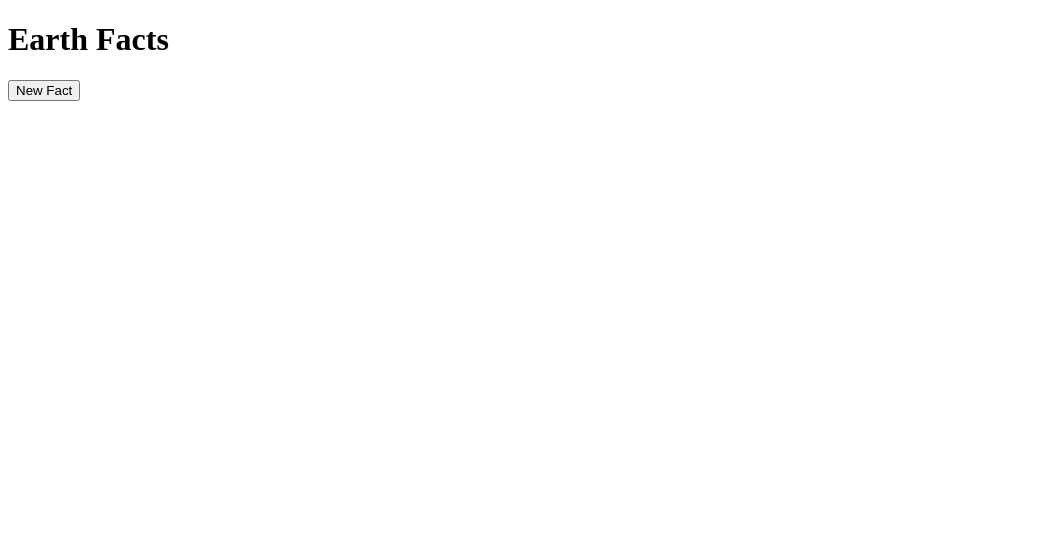
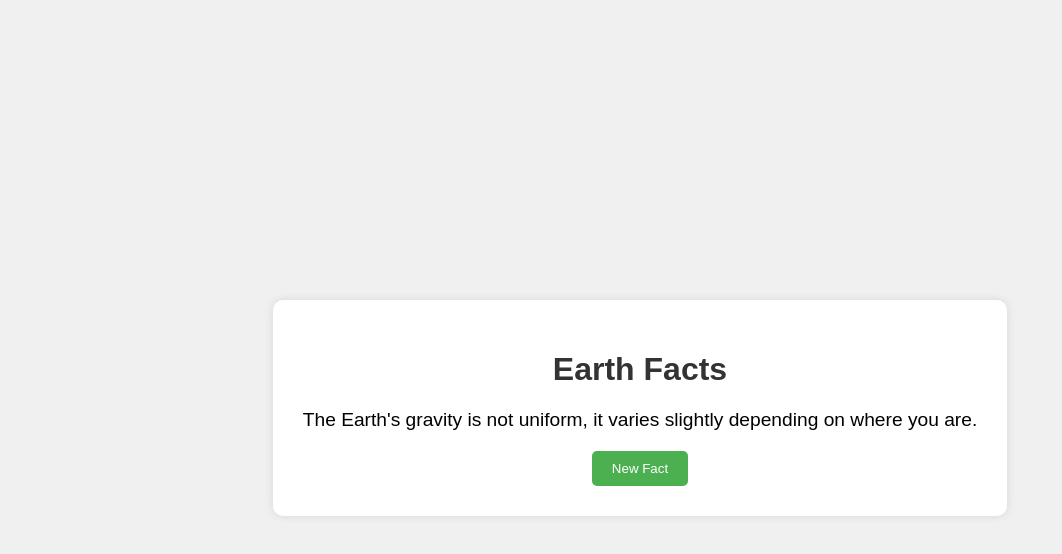
Before and after one commit to Abhijeet17o/Fun-Facts-LLM, a plain HTML site: page index.html in a window 1280 px wide. Shown: the whole page, without its empty margins (0-1062 px from the left). Drawn offline with Linux system fonts and the light colour scheme.

Commit message:
Update index.html

```diff
--- a/index.html
+++ b/index.html
@@ -4,7 +4,42 @@
     <meta charset="UTF-8">
     <meta name="viewport" content="width=device-width, initial-scale=1.0">
     <title>Earth Facts</title>
-    <link rel="stylesheet" href="style.css">
+    <style>
+        body {
+            font-family: sans-serif;
+            display: flex;
+            justify-content: center;
+            align-items: center;
+            min-height: 100vh;
+            background-color: #f0f0f0;
+        }
+
+        .container {
+            background-color: #fff;
+            padding: 30px;
+            border-radius: 10px;
+            box-shadow: 0 0 10px rgba(0, 0, 0, 0.1);
+            text-align: center;
+        }
+
+        h1 {
+            color: #333;
+        }
+
+        #fact {
+            font-size: 1.2em;
+            margin-bottom: 20px;
+        }
+
+        #new-fact {
+            padding: 10px 20px;
+            background-color: #4CAF50;
+            color: white;
+            border: none;
+            border-radius: 5px;
+            cursor: pointer;
+        }
+    </style>
 </head>
 <body>
     <div class="container">
@@ -13,6 +48,32 @@
         <button id="new-fact">New Fact</button>
     </div>
 
-    <script src="script.js"></script>
+    <script>
+        const facts = [
+          "The Earth is not perfectly round, it's slightly flattened at the poles and bulging at the equator.",
+          "The Earth's rotation is slowing down by about 1.7 milliseconds every century.",
+          "The deepest part of the ocean is the Mariana Trench, which is over 36,000 feet deep.",
+          "The Earth's magnetic field flips every few hundred thousand years.",
+          "The Earth's atmosphere is about 100 kilometers thick.",
+          "The Earth's core is about 5,200 degrees Celsius.",
+          "The Earth is the only planet known to have liquid water on its surface.",
+          "The Earth's moon is slowly drifting away from us at a rate of about 1.5 inches per year.",
+          "The Earth's gravity is not uniform, it varies slightly depending on where you are.",
+          "The Earth is about 4.54 billion years old."
+        ];
+
+        const factElement = document.getElementById('fact');
+        const newFactButton = document.getElementById('new-fact');
+
+        function displayRandomFact() {
+          const randomIndex = Math.floor(Math.random() * facts.length);
+          factElement.textContent = facts[randomIndex];
+        }
+
+        newFactButton.addEventListener('click', displayRandomFact);
+
+        // Display a fact on page load
+        displayRandomFact();
+    </script>
 </body>
 </html>
```
